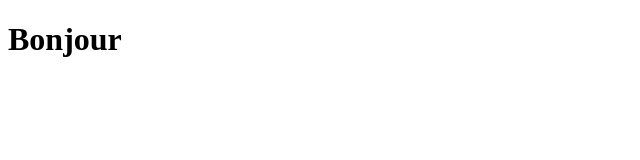
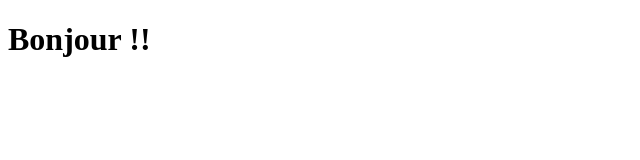
Before and after one commit to DerouillonAlice/wr312, a plain HTML site: page index.html in a window 1280 px wide. Shown: the full height of the page, 0-640 px from the left. Drawn offline with Linux system fonts and the light colour scheme.

Commit message:
modif css

```diff
--- a/index.html
+++ b/index.html
@@ -6,6 +6,6 @@
     <title>Document</title>
 </head>
 <body>
-    <h1>Bonjour</h1>
+    <h1>Bonjour !!</h1>
 </body>
 </html>
```
